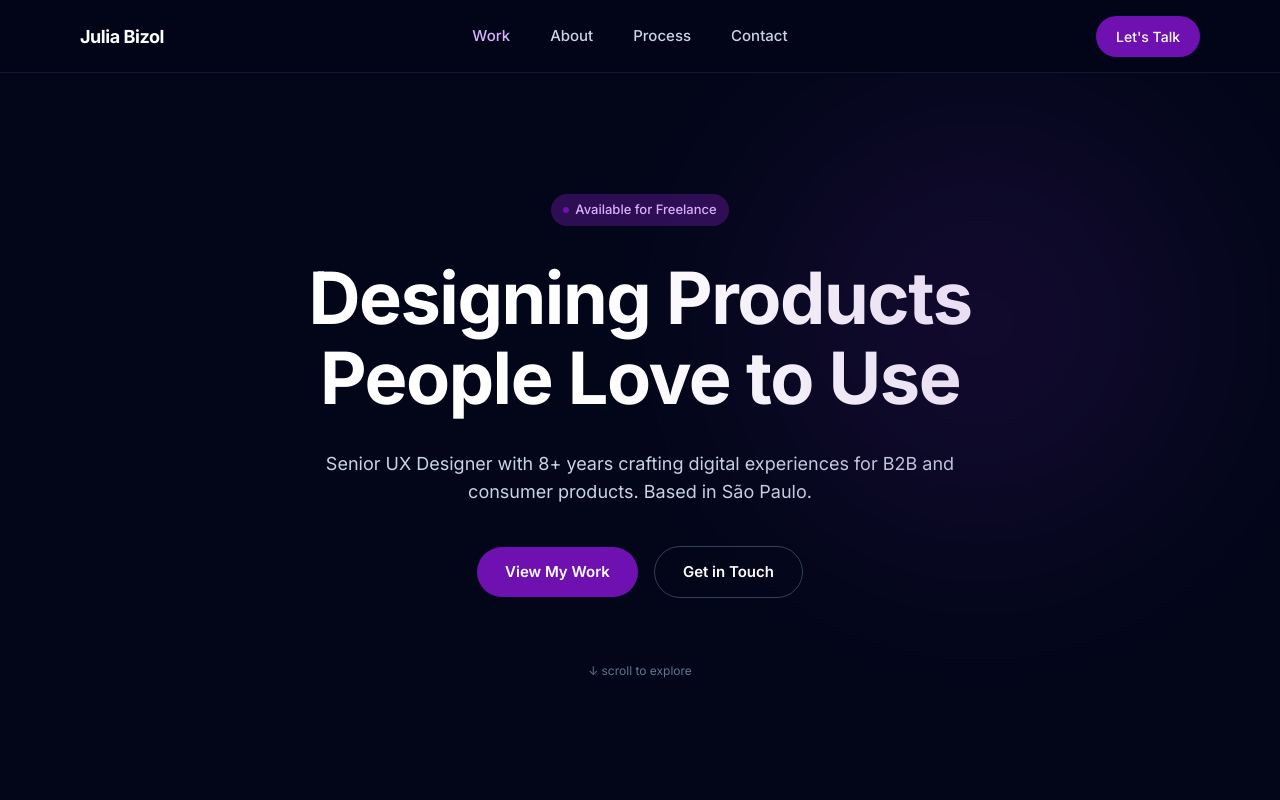
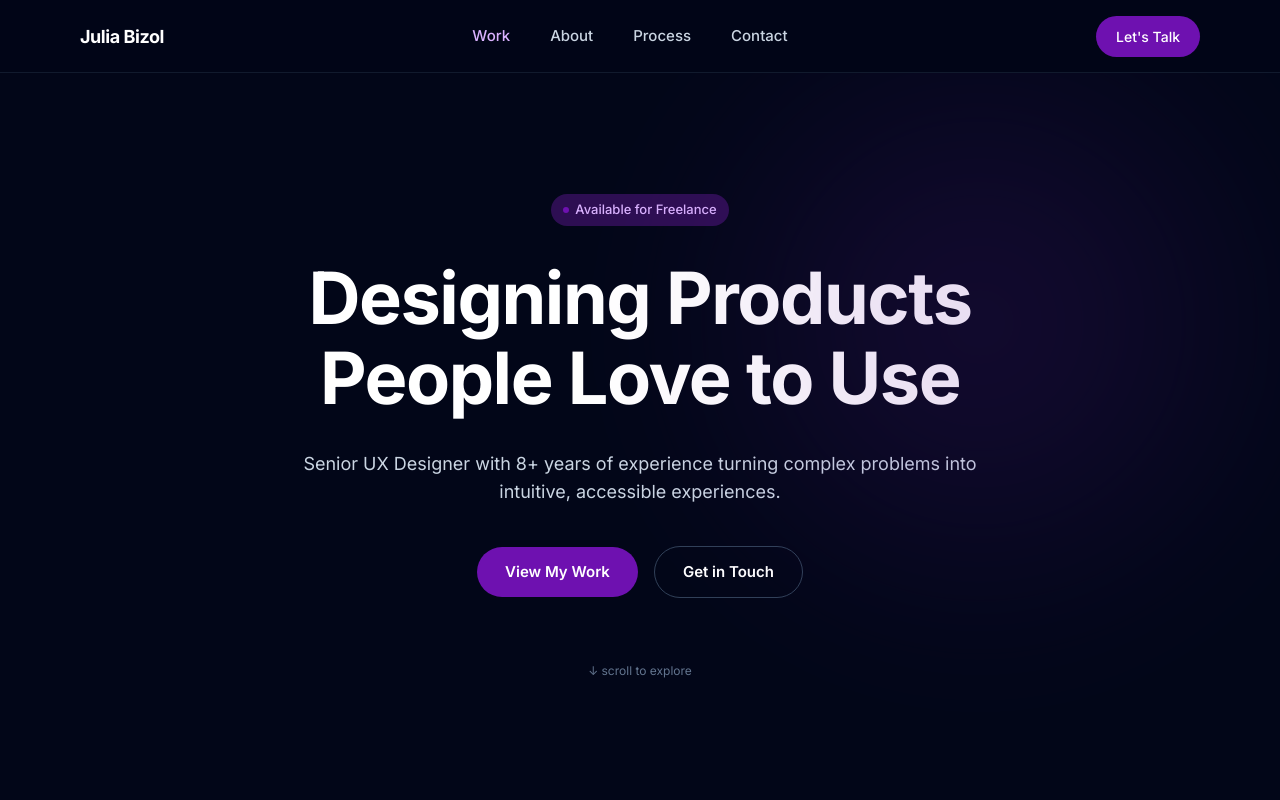
Before and after one commit to juliabizol/julia-portfolio, a Next.js app: page / in a window 1280 px wide. Shown: the top 800 px of the page. Built offline with nearby package versions, Linux system fonts and the light colour scheme.

Commit message:
Update hero subtitle copy

```diff
--- a/src/components/hero.tsx
+++ b/src/components/hero.tsx
@@ -27,8 +27,8 @@ export function Hero() {
 
       {/* Subtitle */}
       <p className="mt-6 md:mt-8 max-w-[540px] lg:max-w-[680px] text-[16px] md:text-[18px] leading-[26px] md:leading-[28px] text-slate-300">
-        Senior UX Designer with 8+ years crafting digital experiences for B2B
-        and consumer products. Based in São Paulo.
+        Senior UX Designer with 8+ years of experience turning complex problems
+        into intuitive, accessible experiences.
       </p>
 
       {/* CTAs */}
```
